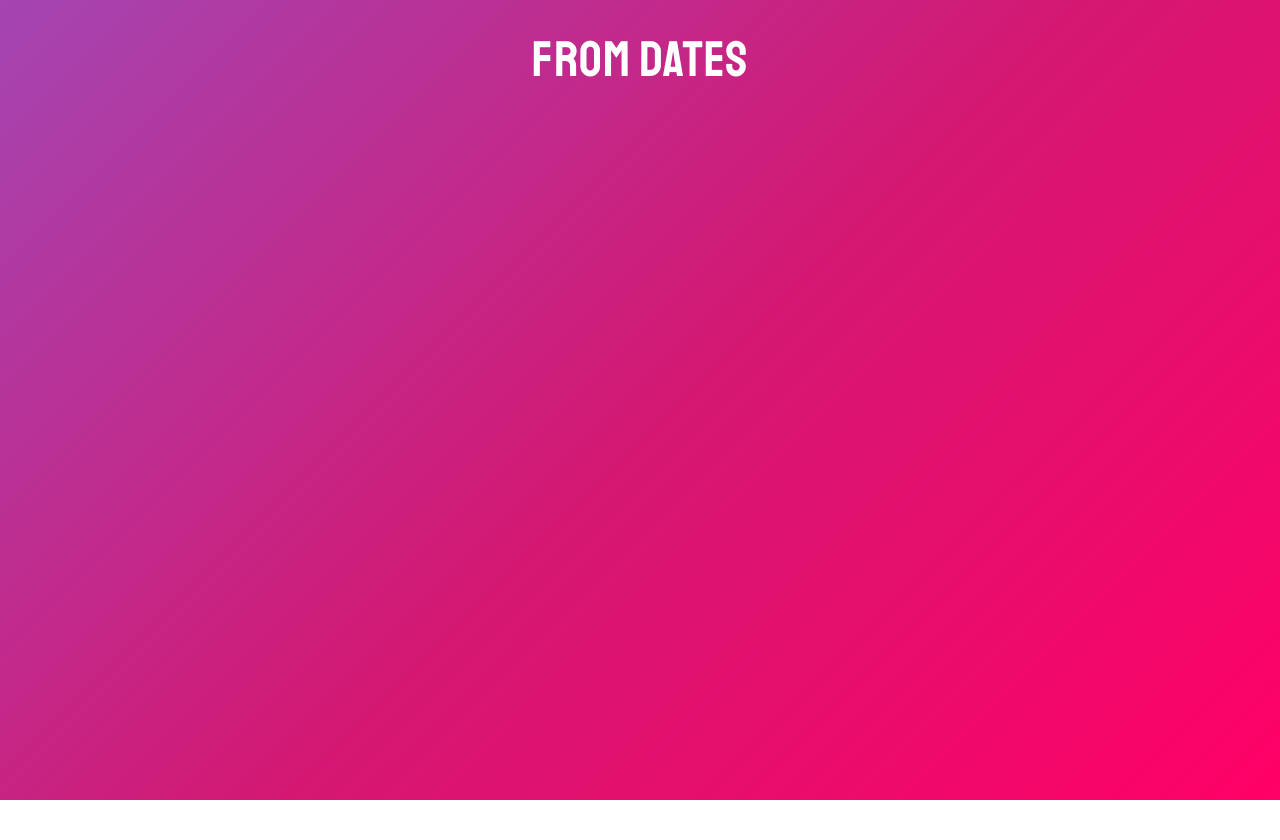
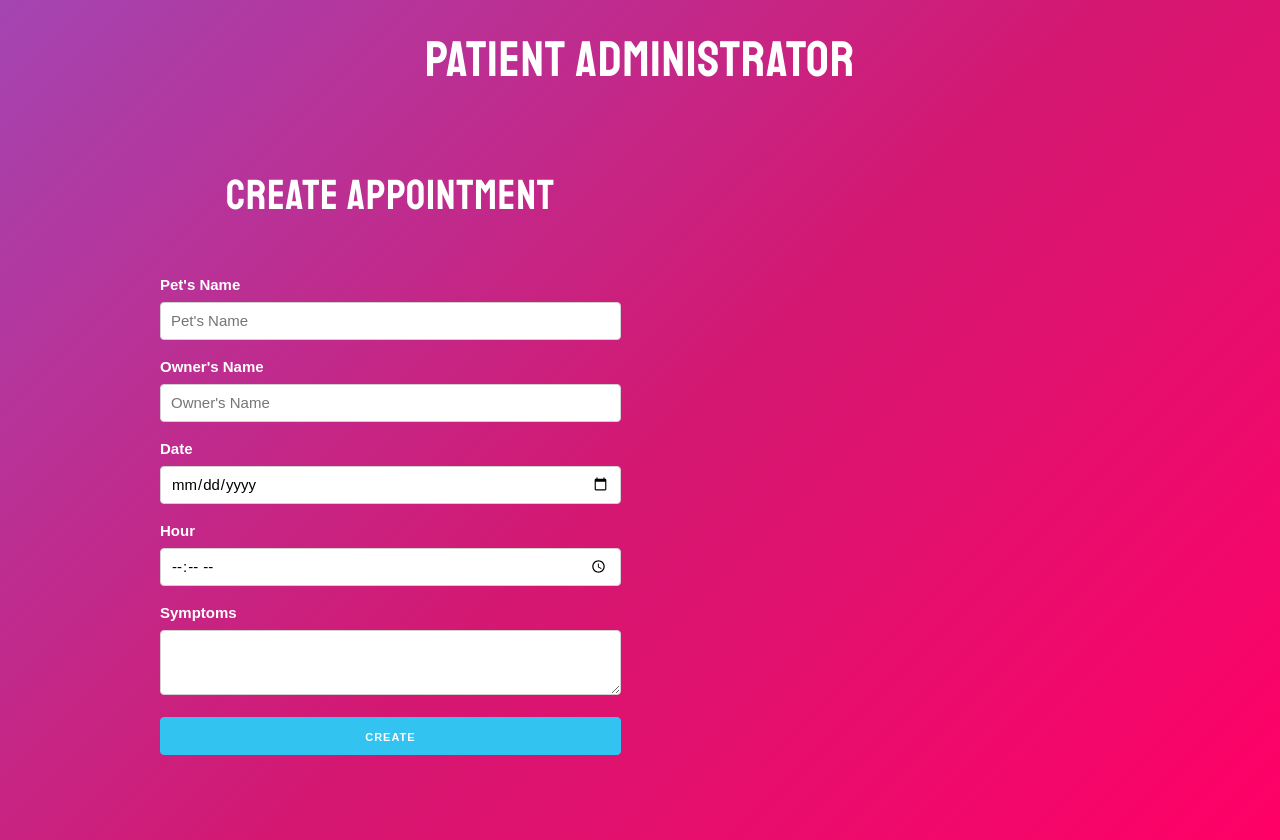
Before and after one commit to fr-me-jim/vet_appointments_hooks, a React (Create React App) app: page / in a window 1280 px wide. Before the commit the page ends 800 px from the top, so only its background shows below. Built offline with nearby package versions, Linux system fonts and the light colour scheme.

Commit message:
added form && appointment components

```diff
--- a/src/App.js
+++ b/src/App.js
@@ -1,8 +1,41 @@
-import React from 'react';
+import React, {useState, Fragment} from 'react';
+import Form from './components/Form';
+import Appointment from './components/Appointment';
 
 function App() {
+
+  const [appointments, setAppointments] = useState([]);
+
+  //add new appointments
+  const createAppointment = nwApnt => {
+    //get copy of current state
+    const newAppointments = [...appointments, nwApnt];
+
+    //store in state
+    setAppointments(newAppointments);
+  }
+
   return (
-    <h1>From Dates</h1>
+    <Fragment>
+      <h1>Patient Administrator</h1>
+      <div className="container">
+        <div className="row">
+          <div className="one-half column">
+            <Form createAppointment={createAppointment} />
+          </div>
+
+          <div className="one-half column">
+            {appointments.map((apntmt, index) => (
+              <Appointment
+                key={index}
+                index={index}
+                apntmt={apntmt}
+              />
+            ))}
+          </div>
+        </div>
+      </div>
+    </Fragment>
   );
 }
 
--- /dev/null
+++ b/src/components/Appointment.js
@@ -0,0 +1,15 @@
+import React from 'react';
+
+const Appointment = ({apntmt}) => {
+    return (
+      <div className="appointment">
+        <p>Pet: <span>{apntmt.pet}</span></p>
+        <p>Owner: <span>{apntmt.owner}</span></p>
+        <p>Date: <span>{apntmt.date}</span></p>
+        <p>Hour: <span>{apntmt.hour}</span></p>
+        <p>Symptoms: <span>{apntmt.symptoms}</span></p>
+      </div>
+    );
+  }
+
+export default Appointment;
--- /dev/null
+++ b/src/components/Form.js
@@ -0,0 +1,94 @@
+import React, {useState, Fragment} from 'react';
+
+const Form = ({createAppointment}) => {
+
+    const initialState = {
+      pet : '',
+      owner : '',
+      date : '',
+      hour : '',
+      symptoms : ''
+    };
+
+    const [appointment, setAppointment] = useState(initialState);
+
+    const handleChange = e => {
+      //update state
+      setAppointment({
+        ...appointment,
+        [e.target.name] : e.target.value
+      })
+
+    }
+
+    const handleSubmit = e => {
+      //send appointment to App.js
+      e.preventDefault();
+
+      //send data
+      createAppointment(appointment);
+
+      //refresh state
+      setAppointment(initialState);
+    }
+
+    return (
+      <Fragment>
+        <h2>Create Appointment</h2>
+
+        <form
+          onSubmit={handleSubmit}
+        >
+          <label>Pet's Name</label>
+          <input
+            type="text"
+            name="pet"
+            className="u-full-width"
+            placeholder="Pet's Name"
+            onChange={handleChange}
+            value={appointment.pet}
+          />
+
+          <label>Owner's Name</label>
+          <input
+            type="text"
+            name="owner"
+            className="u-full-width"
+            placeholder="Owner's Name"
+            onChange={handleChange}
+            value={appointment.owner}
+          />
+
+          <label>Date</label>
+          <input
+            type="date"
+            className="u-full-width"
+            name="date"
+            onChange={handleChange}
+            value={appointment.date}
+          />
+
+          <label>Hour</label>
+          <input
+            type="time"
+            className="u-full-width"
+            name="hour"
+            onChange={handleChange}
+            value={appointment.hour}
+          />
+
+          <label>Symptoms</label>
+          <textarea
+            className="u-full-width"
+            name="symptoms"
+            onChange={handleChange}
+            value={appointment.symptoms}
+          ></textarea>
+
+          <button type="submit" className="button-primary u-full-width">Create</button>
+        </form>
+    </Fragment>
+    );
+}
+
+export default Form;
```
